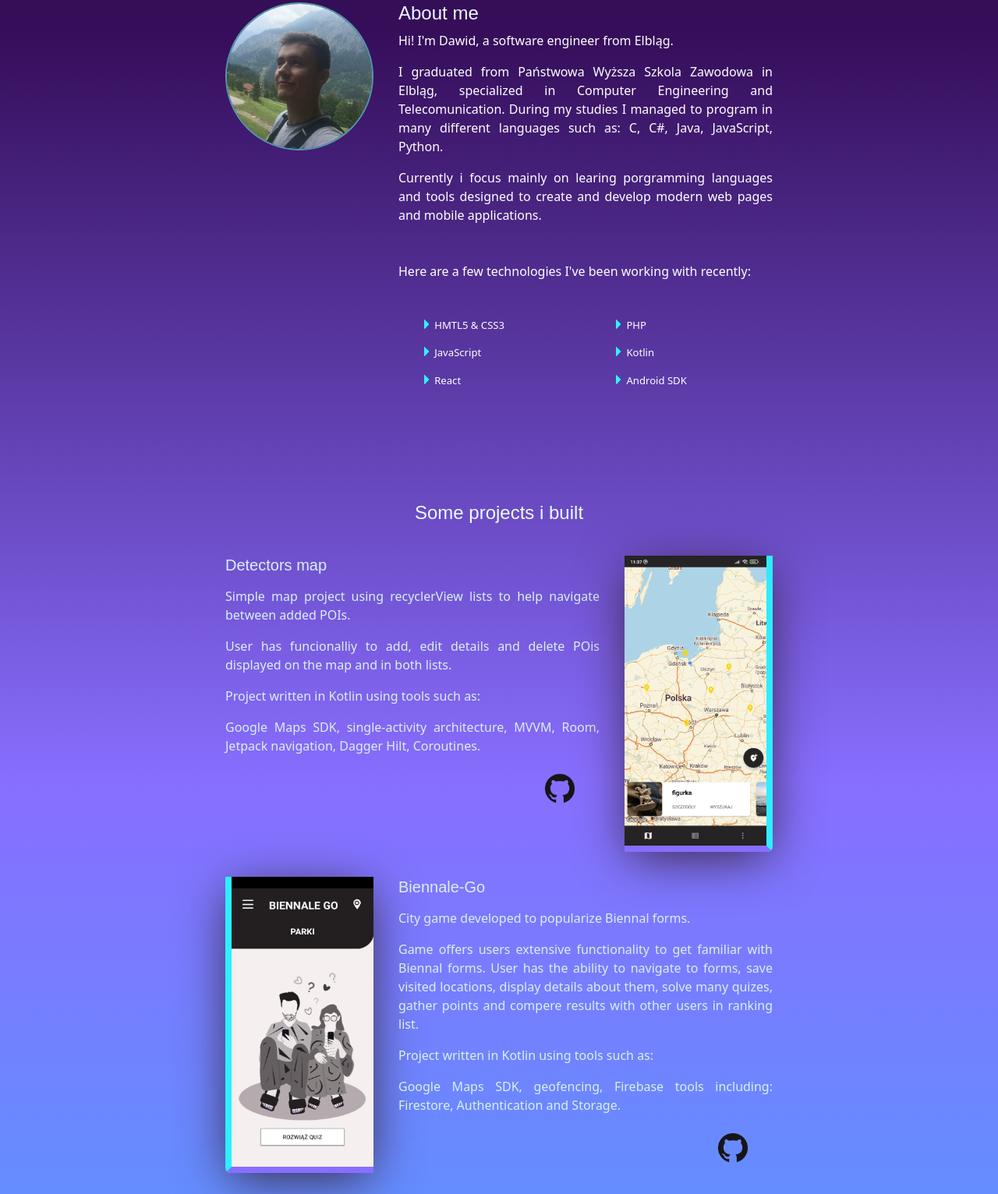
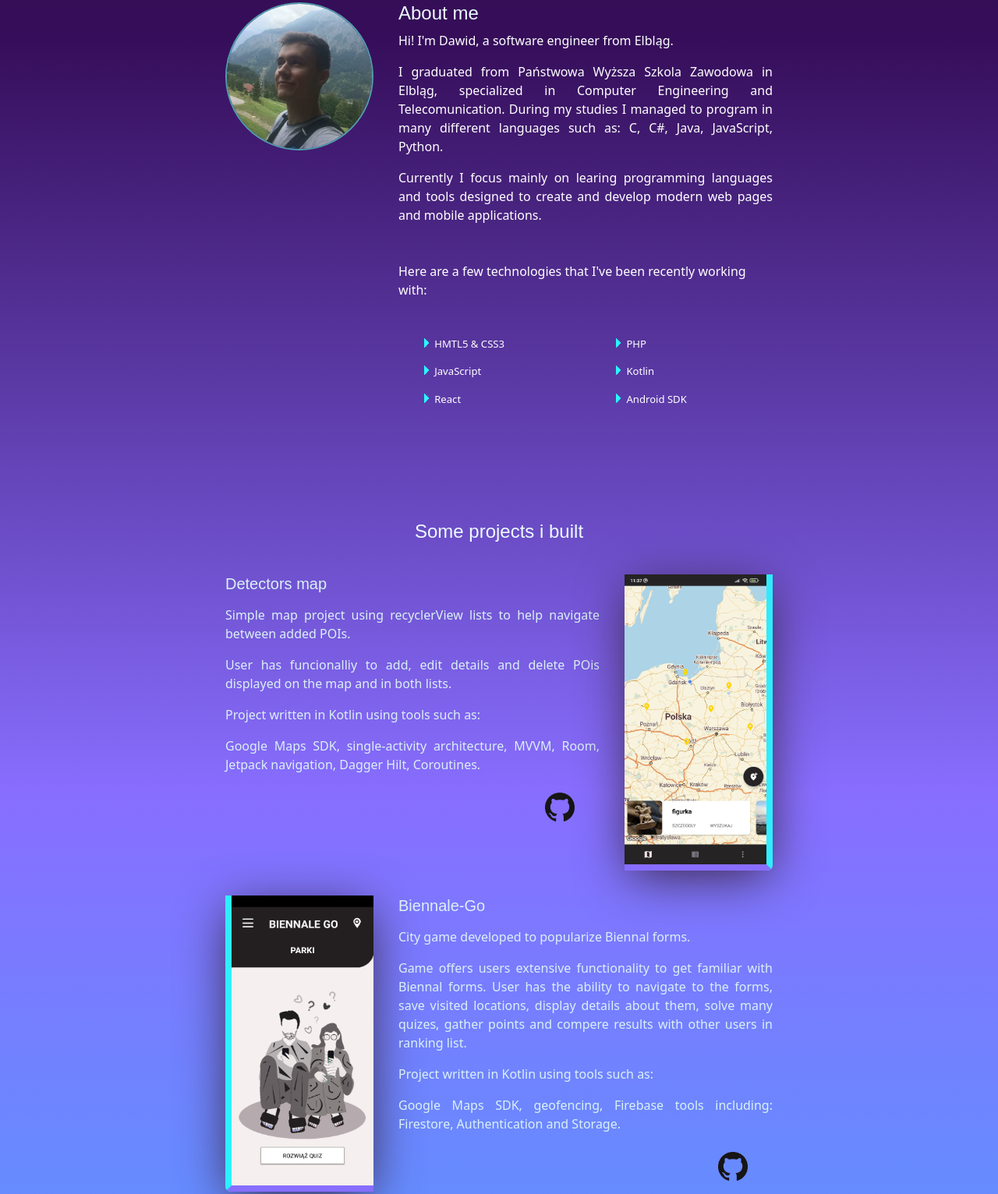
Before and after one commit to Dawidciesz/portfolio, a plain HTML site: page index.html in a window 1280 px wide. Shown: the part 931-2463 px from the top of the page at 78% size. Drawn offline with nearby package versions, Linux system fonts and the light colour scheme; a web font is replaced by a local one.

Commit message:
added portfolio

```diff
--- a/index.html
+++ b/index.html
@@ -80,11 +80,11 @@
                         Telecomunication. During my studies I managed to program in many different languages such as: C, C#,
                          Java, JavaScript, Python.</p>
                         <a name="skills-anchor"></a>
-                        <p>Currently i focus mainly on learing porgramming languages and tools designed to create
+                        <p>Currently I focus mainly on learing programming languages and tools designed to create
                             and develop modern web pages and mobile applications.
                         </p>
                     <p>
-                    <p></p>Here are a few technologies I've been working with recently:</p>
+                    <p></p>Here are a few technologies that I've been recently working with:</p>
                     <div class="skills-wrap">
                         <ul>
                             <li>
@@ -136,7 +136,7 @@
                     <div class="project-text">
                         <h5 id="detector-name">Biennale-Go</h5>
                         <p>City game developed to popularize Biennal forms.</p>
-                        <p>Game offers users extensive functionality to get familiar with Biennal forms. User has the ability to navigate to forms,
+                        <p>Game offers users extensive functionality to get familiar with Biennal forms. User has the ability to navigate to the forms,
                              save visited locations, display details about them, solve many quizes, gather points and compere results with other users in ranking list. </p>
                         <p>Project written in Kotlin using tools such as: </p>
                         <p>Google Maps SDK, geofencing, Firebase tools including: Firestore, Authentication and Storage.</p>
@@ -153,8 +153,8 @@
             <h4>Contact info</h4>
             <p>I'm looking for work! I'm currently looking for a web developer internship or a junior Android developer position.</p>
             <div class="contact-buttons">
-            <a href="#" class="contact-button">resume</a>
-            <a href="#" class="contact-button">email</a>
+            <a href="/img/CV_Dawid_Cieszewski.pdf" class="contact-button">resume</a>
+            <a href="mailto: dawidcieszewski@gmail.com" class="contact-button">email</a>
             <a href="https://github.com/Dawidciesz" class="contact-button">github</a>
         </div>
         </div>
```
Also changed, not shown: 1 other file.
